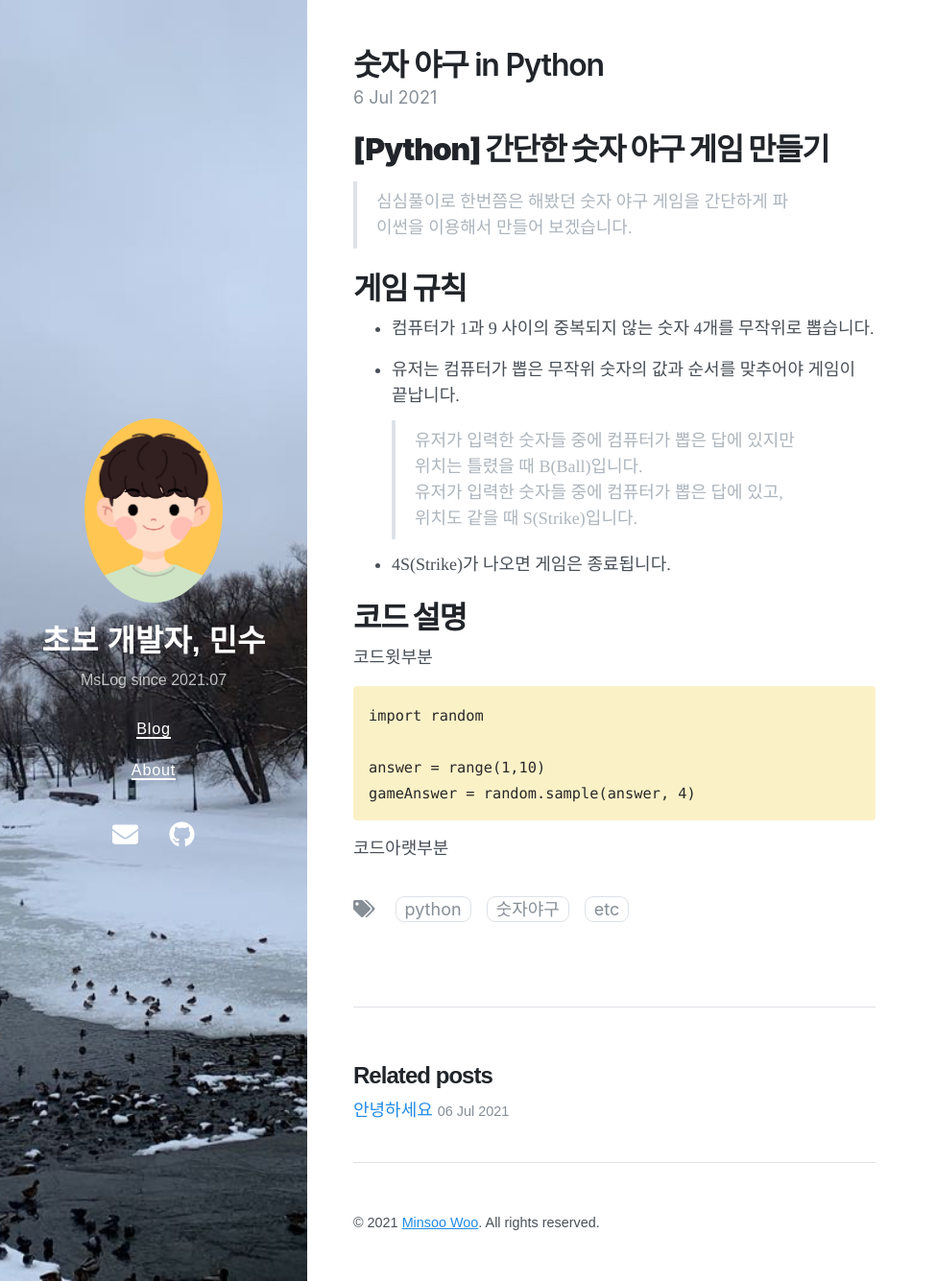
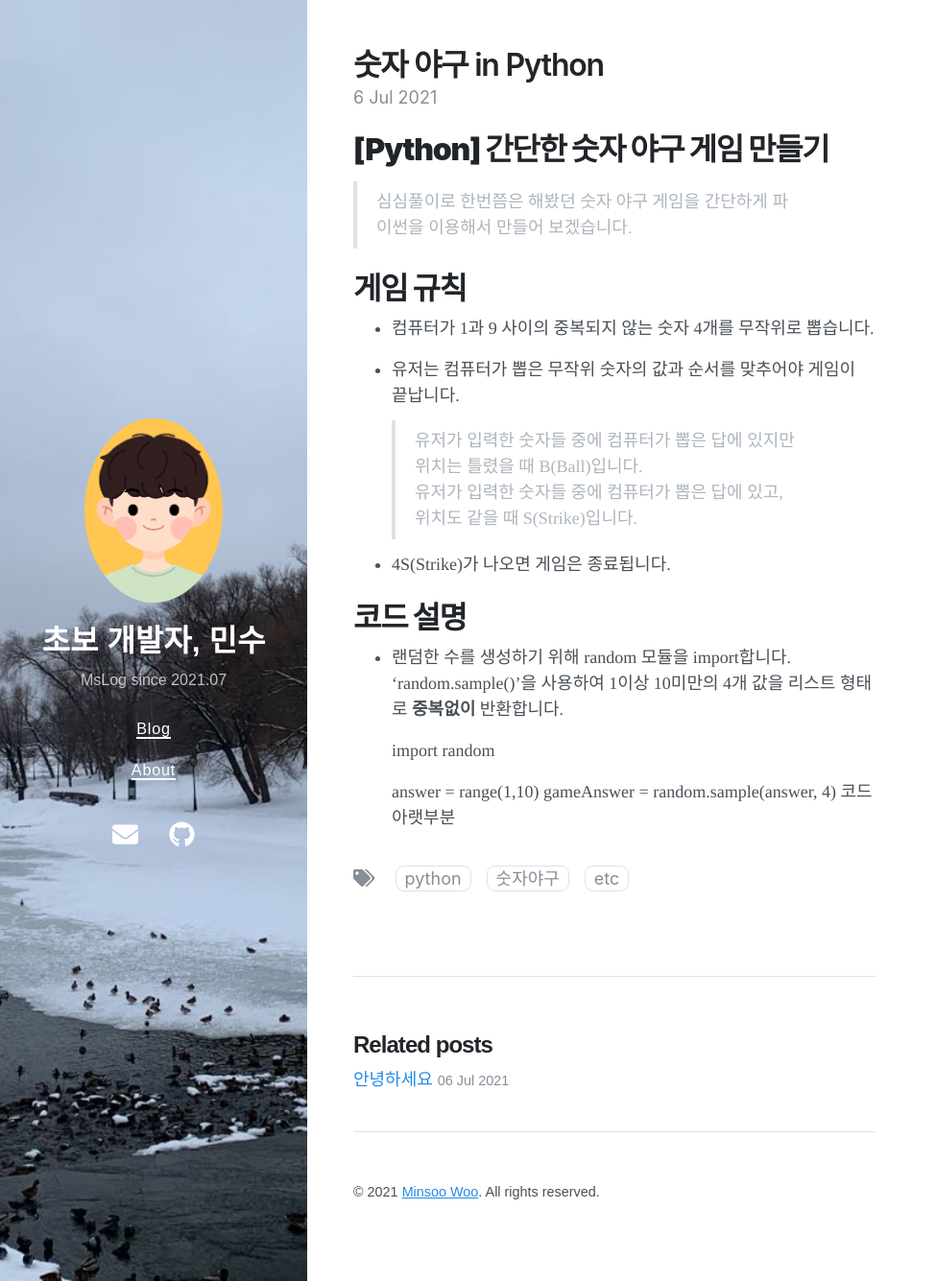
Before and after one commit to MsWoo/MsWoo.github.io, a Jekyll site: the page built from _posts/2021-07-06-baseball.md, in a window 1280 px wide and 1335 px high. Shown: the whole window at 96% size, without its empty margins (0-975 px from the left). Built offline with Jekyll 4.4.1, drawn with Linux system fonts in a browser that asks for light colours; nearby versions of some CDN libraries.

Commit message:
Update 2021-07-06-baseball.md

```diff
--- a/_posts/2021-07-06-baseball.md
+++ b/_posts/2021-07-06-baseball.md
@@ -18,11 +18,11 @@ tags: [python, 숫자야구, etc]
 * 4S(Strike)가 나오면 게임은 종료됩니다.
 
 # **코드 설명**
-코드윗부분
+* 랜덤한 수를 생성하기 위해 random 모듈을 import합니다.
+'random.sample()'을 사용하여 1이상 10미만의 4개 값을 리스트 형태로 **중복없이** 반환합니다.
 
     import random
 
     answer = range(1,10)
     gameAnswer = random.sample(answer, 4)
-
 코드아랫부분
```
